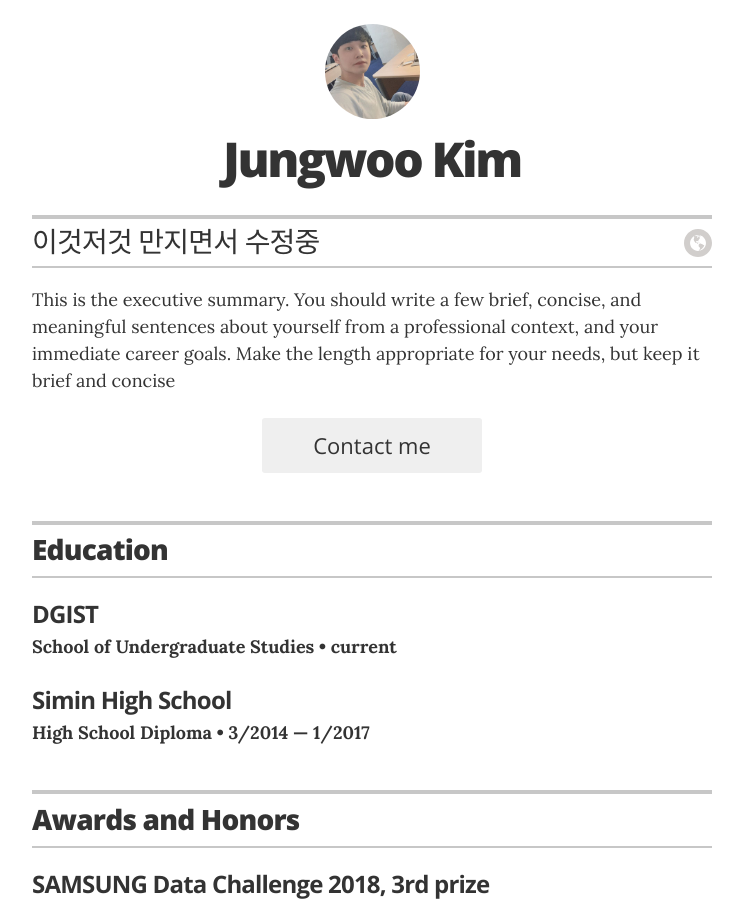
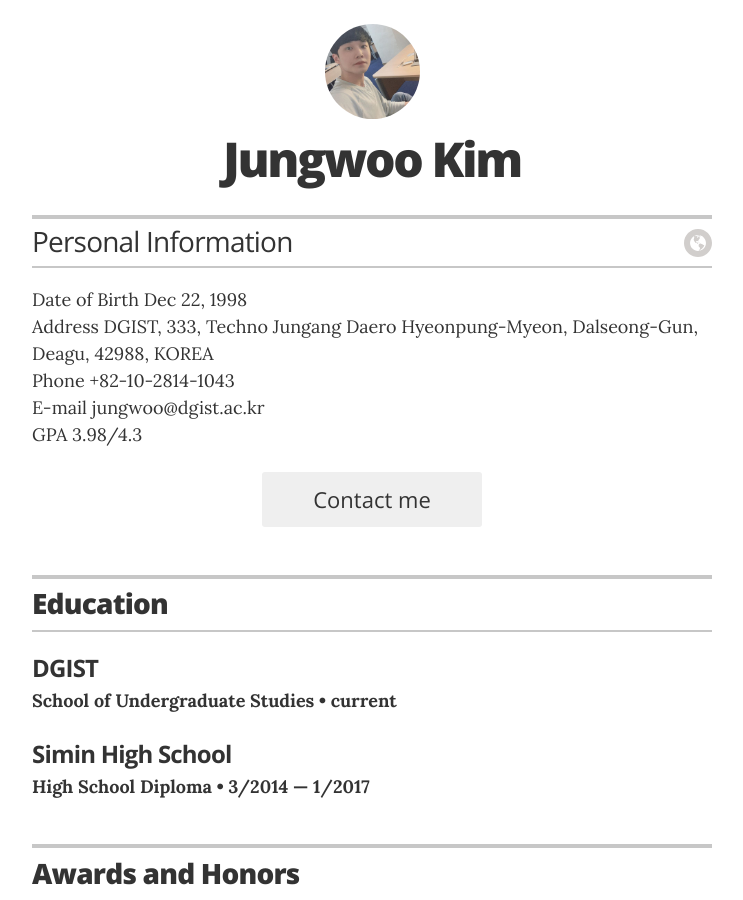
Before and after one commit to pgworld/devwoo.github.io, a Jekyll site: the page built from index.html, in a window 1280 px wide and 900 px high. Shown: the whole window, without its empty margins (268-1011 px from the left). Built offline with Jekyll 4.4.1, drawn with Linux system fonts in a browser that asks for light colours.

Commit message:
Update _config.yml

```diff
--- a/_config.yml
+++ b/_config.yml
@@ -11,7 +11,7 @@ sass:
 # Resume settings
 resume_avatar:                  "true"
 resume_name:                    "Jungwoo Kim"
-resume_title:                   "이것저것 만지면서 수정중"
+resume_title:                   "Personal Information"
 
 # used for the contact button in _layouts/resume.html
 resume_contact_email:           "jungwoo@dgist.ac.kr"
@@ -23,7 +23,7 @@ resume_contact_telephone:       "010-2814-1043"
 resume_header_contact_info:     "Daegu, Republic of Korea • 010-2814-1043 • jungwoo@dgist.ac.kr"
 display_header_contact_info:    "false"
 
-resume_header_intro: "<p>This is the executive summary. You should write a few brief, concise, and meaningful sentences about yourself from a professional context, and your immediate career goals. Make the length appropriate for your needs, but keep it brief and concise</p>"
+resume_header_intro: "<p>Date of Birth&#9;Dec 22, 1998<br>Address&#9;DGIST, 333, Techno Jungang Daero Hyeonpung-Myeon, Dalseong-Gun, Deagu, 42988, KOREA<br>Phone&#9;+82-10-2814-1043<br>E-mail&#9;jungwoo@dgist.ac.kr<br>GPA&#9;3.98/4.3</p>"
 
 # use "yes" to display the email contact button,
 # "no" to display an "I'm not looking for work" message,
```
